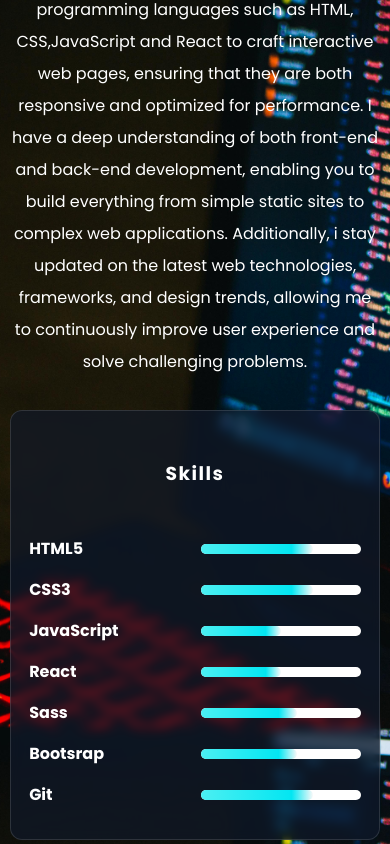
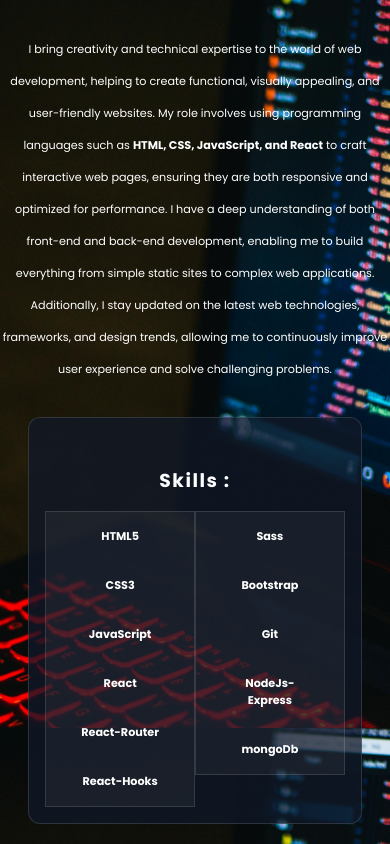
Before and after one commit to Ahmad-al-sayedd/My_Portfolio, a React (Vite) app: page / in a window 390 px wide. Shown: the part 960-1804 px from the top of the page. Built offline with nearby package versions, Linux system fonts and the light colour scheme; a web font is replaced by a local one.

Commit message:
modified the about component

```diff
--- a/package.json
+++ b/package.json
@@ -14,8 +14,11 @@
     "@fortawesome/free-brands-svg-icons": "^6.7.2",
     "@fortawesome/react-fontawesome": "^0.2.2",
     "font-awesome": "^4.7.0",
+    "motion": "^12.4.10",
     "react": "^19.0.0",
     "react-dom": "^19.0.0",
+    "react-router": "^7.3.0",
+    "react-router-dom": "^7.3.0",
     "sass": "^1.84.0"
   },
   "devDependencies": {
--- a/src/App.jsx
+++ b/src/App.jsx
@@ -1,28 +1,26 @@
 //Components
-import NavBar from './components/Nav/NavBar'
-import Home from './components/Home/Home'
-import About from './components/About/About'
-import Projects from './components/Projects/Projects'
-import Footer from './components/Footer/Footer'
+import NavBar from "./components/Nav/NavBar";
+import Home from "./components/Home/Home";
+import About from "./components/About/About";
+import Projects from "./components/Projects/Projects";
+import Footer from "./components/Footer/Footer";
 //styling
-import './App.scss'
+import "./App.scss";
 //Packages
 
-
-
 function App() {
-
   return (
     <>
-    <NavBar />
-    <Home />
-    <main>
-      <About/>
-      <Projects/>
-    </main>
-   <Footer/>
+      <div className="overlay"></div>
+      <NavBar />
+      <Home />
+
+      <About />
+      <Projects />
+
+      <Footer />
     </>
-  )
+  );
 }
 
-export default App
+export default App;
--- a/src/App.scss
+++ b/src/App.scss
@@ -58,7 +58,7 @@
     right: 0;
     width: 100%;
     position: fixed;
-    z-index: 0;
+    z-index: -1;
     background-color: rgba(0, 0, 0, 0.8);
   }
 
@@ -139,10 +139,10 @@ $background-color: #000000;
 
     }
   }
-  main{
-    @include flex;
-    flex-direction: column;
-    color: white;
-    padding-top: 7rem;
-    @include widthMargin(95%, auto);
-  }
+  // main{
+  //   @include flex;
+  //   flex-direction: column;
+  //   color: white;
+  //   padding-top: 7rem;
+  //   @include widthMargin(95%, auto);
+  // }
--- a/src/components/About/About.jsx
+++ b/src/components/About/About.jsx
@@ -1,58 +1,106 @@
-import '../About/About.scss'
+import { useRef } from "react";
+import { motion, useInView } from "framer-motion";
+import "../About/About.scss";
+
 const About = () => {
+  const ref = useRef(null);
+  const isInView = useInView(ref, { once: true });
+
+  const skills1 = [
+    { name: "HTML5", level: 70, className: "progress-70" },
+    { name: "CSS3", level: 70, className: "progress-70" },
+    { name: "JavaScript", level: 50, className: "progress-50" },
+    { name: "React", level: 50, className: "progress-50" },
+    { name: "React-Router", level: 70, className: "progress-70" },
+    { name: "React-Hooks", level: 70, className: "progress-70" },
+  ];
+
+  const skills2 = [
+    { name: "Sass", level: 60, className: "progress-60" },
+    { name: "Bootstrap", level: 60, className: "progress-60" },
+    { name: "Git", level: 70, className: "progress-70" },
+    { name: "NodeJs-Express", level: 70, className: "progress-70" },
+    { name: "mongoDb", level: 70, className: "progress-70" },
+  ];
+
   return (
-    <section id="About Me" className="main-aboutMe">
+    <motion.section
+      id="About Me"
+      className="aboutMe"
+      ref={ref}
+      initial={{ opacity: 0, y: 50 }}
+      animate={isInView ? { opacity: 1, y: 0 } : {}}
+      transition={{ duration: 0.8 }}
+    >
       <h2>About Me</h2>
       <article>
         <p>
           I bring creativity and technical expertise to the world of web
           development, helping to create functional, visually appealing, and
-        user-friendly websites. I role involves using programming languages
-        such as HTML, CSS,JavaScript and React  to craft interactive web pages,
-        ensuring that they are both responsive and optimized for
-        performance. I have a deep understanding of both front-end and
-        back-end development, enabling you to build everything from simple
-        static sites to complex web applications. Additionally, i stay
-        updated on the latest web technologies, frameworks, and design
-        trends, allowing me to continuously improve user experience and
-        solve challenging problems.
+          user-friendly websites. My role involves using programming languages
+          such as <strong>HTML, CSS, JavaScript, and React</strong> to craft interactive web pages,
+          ensuring they are both responsive and optimized for performance. I have
+          a deep understanding of both front-end and back-end development,
+          enabling me to build everything from simple static sites to complex web
+          applications. Additionally, I stay updated on the latest web
+          technologies, frameworks, and design trends, allowing me to continuously
+          improve user experience and solve challenging problems.
         </p>
-      <div className="main-skills">
-        <h3>Skills </h3>
+
+        <div className="skills-container">
+          <div className="skills">
+            <h3>Skills :</h3>
             <ul>
-          <li>
-            HTML5
-            <span className="progress-70"></span>
-          </li>
-          <li>
-            CSS3
-            <span className="progress-70"></span>
-          </li>
-          <li>
-            JavaScript
-            <span className="progress-50"></span>
-          </li>
-          <li>
-            React
-            <span className="progress-50"></span>
-          </li>
-          <li>
-            Sass
-            <span className="progress-60"></span>
-          </li>
-          <li>
-            Bootsrap
-            <span className="progress-60"></span>
-          </li>
-          <li>
-            Git
-            <span className="progress-70"></span>
-          </li>
+
+            <div className="skills-ul">
+            {skills1.map((skill, index) => (
+                <motion.li
+                  key={skill.name}
+                  className="skill-item"
+                  initial={{ opacity: 0, x: -30 }}
+                  animate={isInView ? { opacity: 1, x: 0 } : {}}
+                  transition={{ duration: 0.6, delay: 0.2 * index }}
+                >
+                  {skill.name}
+                  <motion.span
+                    className={skill.className}
+                    initial={{ width: 0 }}
+                    animate={isInView ? { width: `${skill.level}%` } : {}}
+                    transition={{ duration: 1, delay: 0.5 + 0.2 * index }}
+                  />
+                </motion.li>
+              ))}
+            </div>
+
+                       <div className="skills-ul">
+                       {skills2.map((skill, index) => (
+                <motion.li
+                  key={skill.name}
+                  className="skill-item2"
+                  initial={{ opacity: 0, x: -30 }}
+                  animate={isInView ? { opacity: 1, x: 0 } : {}}
+                  transition={{ duration: 0.6, delay: 0.2 * index }}
+                >
+                  {skill.name}
+                  <motion.span
+                    className={skill.className}
+                    initial={{ width: 0 }}
+                    animate={isInView ? { width: `${skill.level}%` } : {}}
+                    transition={{ duration: 1, delay: 0.5 + 0.2 * index }}
+                  />
+                </motion.li>
+              ))}
+                        </div>
+
+
             </ul>
           </div>
+
+
+        </div>
       </article>
-  </section>
-  )
-}
+    </motion.section>
+  );
+};
 
-export default About
+export default About;
--- a/src/components/About/About.scss
+++ b/src/components/About/About.scss
@@ -1,7 +1,10 @@
 @use "../../App.scss" as c;  // Import styles from App.scss
 
-.main-aboutMe {
+.aboutMe {
   z-index: 1;
+  // height: 100vh;
+
+
 
   h2 {
     font-size: 2rem;
@@ -14,52 +17,100 @@
   }
 
   article {
-    @include c.flex; // Ensure %flex is defined in App.scss
+    @include c.flex;
     justify-content: space-around;
     padding-top: 1rem;
+    display: flex;
+    flex-direction: column;
+
 
     p {
-      width: 50%;
+      width: 70%;
       padding-top: 2rem;
       text-align: justify;
       line-height: 2rem;
+      color: white;
     }
 
-    .main-skills {
-      width: 40%;
+    .skills-container{
+
+      width: 90%;
+    }
+
+    .skills {
+
+      width: 100%;
       padding-top: 3rem;
+      display: flex;
+      flex-direction: column;
+    align-items: center;
+    justify-content: center;
       text-align: center;
       border-radius: 1rem;
-      backdrop-filter: blur(6px) saturate(180%);
       background-color: rgba(17, 25, 40, 0.75);
       border-radius: 12px;
       border: 1px solid rgba(255, 255, 255, 0.125);
       margin-top: 2rem;
 
+      margin: 2rem auto;
+
+
+
       h3 {
         letter-spacing: 1.5px;
+        color: white;
       }
 
       ul {
         @include c.flex;
+
+        padding: 2rem 0;
+        width:100%;
+
+
+        display: flex;
+        align-items: self-start;
+        // gap: 8rem;
+        justify-content: space-evenly;
+
+
+    .skills-ul{
+      width: 30%;
+     ;
+
+
+           padding: 0 0.3rem;
+
+      display: flex;
       flex-direction: column;
-        padding: 2rem 0;
+      align-items: center;
+      justify-content: center;
+
+
+    }
+
 
         li {
+
+
           font-weight: bold;
           display: flex;
+
           justify-content: space-between;
           align-items: center;
-          width: 65%;
+          width:100%;
           padding-top: 1rem;
+          color:  white;
+
 
           span {
-            background-color: rgb(255, 255, 255);
+            background-color: rgb(226, 232, 226);
             display: inline-block;
-            width: 20rem;
+            width: 15rem !important;
             height: 10px;
             border-radius: 10px;
             margin-left: 1rem;
+            margin-right: 0.5rem;
             position: relative;
 
             &::after {
@@ -78,7 +129,6 @@
               border-radius: 10px;
             }
 
-            // Skill progress bar percentages
             &.progress-70::after {
               width: 70%;
             }
@@ -98,45 +148,94 @@
   }
 }
 
+@media screen and (max-width: 768px) {
+  .aboutMe {
+    h2 {
+      font-size: 1.5rem;
+      padding: 1rem;
+      text-align: center;
+
+    }
+    article {
+      flex-direction: column;
+      p {
+        text-align:center;
+        width: 100%;
+        font-size: 0.7rem;
+
+      }
+      .skills {
+        width: 95%;
+        margin-top: 2rem;
+
+
+        ul {
+          padding: 1rem;
+
+    .skills-ul{
+      width: 100%;
+
+      padding: 0 0.3rem;
+      background-color: rgba(128, 128, 128, 0.1); // Grey with transparency
+      border: 1px solid rgba(255, 255, 255, 0.125);
+    }
+
+          li {
+
+            width: 90%;
+            margin: 0 auto;
+            padding: 1rem;
+            display: flex;
+            flex-direction: column;
+            gap: 0.5rem;
+            font-size: 0.7rem;
+            span {
+              width: 10rem;
+
+            }
+
+            span {
+              background-color: rgb(226, 232, 226);
+              display: inline-block;
+              width: 80% !important;
+              height: 6px;
+              border-radius: 10px;
+              margin-left: 1rem;
+
+              position: relative;
+              display: none;
+              &::after {
+                content: "";
+                position: absolute;
+                background: linear-gradient(
+                  90deg,
+                  rgba(27, 214, 218, 1) 0%,
+                  rgba(75, 239, 242, 1) 0%,
+                  rgba(3, 230, 242, 1) 81%,
+                  rgba(249, 249, 249, 1) 100%
+                );
+                top: 0;
+                left: 0;
+                height: 100%;
+                border-radius: 10px;
+              }
+
+              &.progress-70::after {
+                width: 70%;
+              }
+              &.progress-50::after {
+                width: 50%;
+              }
+              &.progress-60::after {
+                width: 60%;
+              }
+              &.progress-40::after {
+                width: 40%;
+              }
+            }
 
 
 
-
-
-
-
-
-
-
-
-@media screen and (max-width: 768px) {
-
-
-
-      .main-aboutMe{
-          h2{
-              font-size: 1.5rem;
-              padding: 1rem;
-          }
-          article{
-              flex-direction: column;
-
-              p{
-                  width: 50%;
-                  text-align: center;
-                  width: 100%;
-
-
-              }
-              .main-skills{
-                  width: 100%;
-                  margin-top: 2rem;
-                  ul{
-                      li{
-                        width: 90%;
-                        margin: 0 auto;
-                          span{
-                              width: 10rem;
           }
         }
       }
@@ -144,58 +243,101 @@
   }
 }
 
+@media screen and (min-width: 769px) and (max-width: 1900px) {
+  .aboutMe {
+    h2 {
+      font-size: 1.5rem;
+      padding: 2rem;
+      text-align: center;
+
+    }
+    article {
+      flex-direction: column;
+      p {
+        text-align:center;
+        width: 100%;
+        font-size: 1.3rem;
+
+      }
+      .skills {
+        width: 95%;
+        margin-top: 2rem;
 
 
+        ul {
+          padding: 1rem;
+          gap:1.3rem;
+
+    .skills-ul{
+      width: 50%;
+
+
+      padding: 0 0.3rem;
+      background-color: rgba(128, 128, 128, 0.1); // Grey with transparency
+      border: 1px solid rgba(255, 255, 255, 0.125);
+    }
+
+          li {
+
+            width: 90%;
+            margin: 0 auto;
+            padding: 1rem;
+            display: flex;
+            flex-direction: column;
+            gap: 0.5rem;
+            font-size: 0.7rem;
+            span {
+              width: 10rem;
+
+            }
+
+            span {
+              background-color: rgb(226, 232, 226);
+              display: inline-block;
+              width: 80% !important;
+              height: 6px;
+              border-radius: 10px;
+              margin-left: 1rem;
+
+              position: relative;
+
+              &::after {
+                content: "";
+                position: absolute;
+                background: linear-gradient(
+                  90deg,
+                  rgba(27, 214, 218, 1) 0%,
+                  rgba(75, 239, 242, 1) 0%,
+                  rgba(3, 230, 242, 1) 81%,
+                  rgba(249, 249, 249, 1) 100%
+                );
+                top: 0;
+                left: 0;
+                height: 100%;
+                border-radius: 10px;
+              }
+
+              &.progress-70::after {
+                width: 70%;
+              }
+              &.progress-50::after {
+                width: 50%;
+              }
+              &.progress-60::after {
+                width: 60%;
+              }
+              &.progress-40::after {
+                width: 40%;
+              }
             }
 
 
 
-
-
-
-
-
-
-
-@media screen and (min-width: 769px) and (max-width: 1200px) {
-  .main-aboutMe {
-    z-index: 10;
-
-    h2 {
-      font-size: 2rem;
-      text-align: center;
-      color: c.$secondary-color;
-      text-shadow: 5px 1px 2px c.$primary-color;
-      letter-spacing: 0.3rem;
-      padding: 2rem;
-      border-top: 2px solid c.$secondary-color;
-    }
-
-    article {
-      @include c.flex;
-      justify-content: space-around;
-      padding-top: 1rem;
-      flex-direction: column;
-
-      p {
-        width: 100%;
-        padding-top: 2rem;
-        text-align: justify;
-        line-height: 2rem;
-      }
-    }
-
-    .main-skills {
-      width: 100% !important;
-      margin-top: 2rem;
-
-      ul {
-        li {
-          span {
-            width: 100%;
           }
         }
       }
     }
   }
+
+
 }
--- a/src/components/Projects/Projects.jsx
+++ b/src/components/Projects/Projects.jsx
@@ -35,7 +35,7 @@ const projects = [
 
   export default function Projects() {
     return (
-      <section id="Projects" className="main-projects">
+      <section id="Projects" className="projects">
         <h2>Projects</h2>
         {projects.map((project, index) => (
           <article key={index}>
--- a/src/components/Projects/Projects.scss
+++ b/src/components/Projects/Projects.scss
@@ -1,6 +1,6 @@
 @use "../../App.scss" as c;
 
-.main-projects {
+.projects {
   z-index: 1;
   margin-top: 4rem;
   width: 100%;
@@ -40,7 +40,7 @@
       p {
         padding: 1rem 0rem;
         line-height: 1.6;
-
+         color: white;
         font-size: 1rem;
 
         letter-spacing: 1.2px;
@@ -92,7 +92,7 @@
 //Media Query Mobile
 @media screen and (max-width: 768px) {
 
-    .main-projects{
+    .projects{
 
 
         h2{
--- a/src/main.jsx
+++ b/src/main.jsx
@@ -1,10 +1,13 @@
 import { StrictMode } from 'react'
 import { createRoot } from 'react-dom/client'
+import { BrowserRouter } from 'react-router'
 import './index.scss'
 import App from './App.jsx'
 
 createRoot(document.getElementById('root')).render(
   <StrictMode>
+    <BrowserRouter>
     <App />
+    </BrowserRouter>
   </StrictMode>,
 )
```
Also changed, not shown: src/components/Home/Home.scss (+16 -5 lines), src/components/Nav/Nav.scss (+8 -0 lines), src/components/Nav/NavBar.jsx (+10 -7 lines), 1 other file (tests, documents, lock files or other folders). Lines whose indentation alone changed are shown as unchanged.
